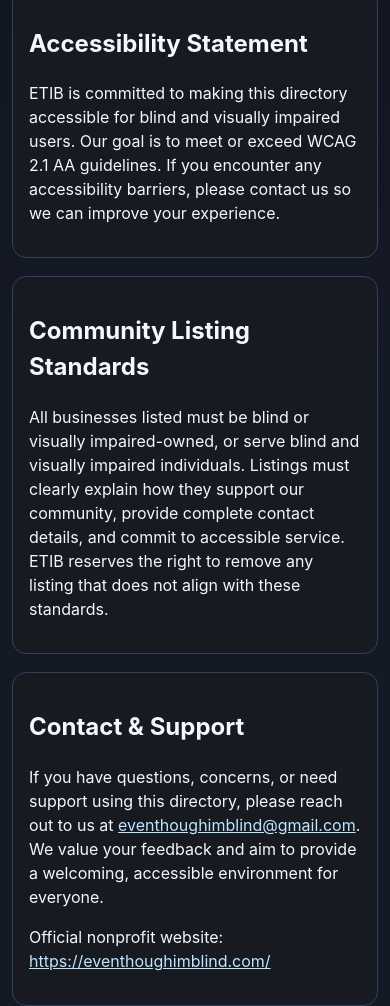
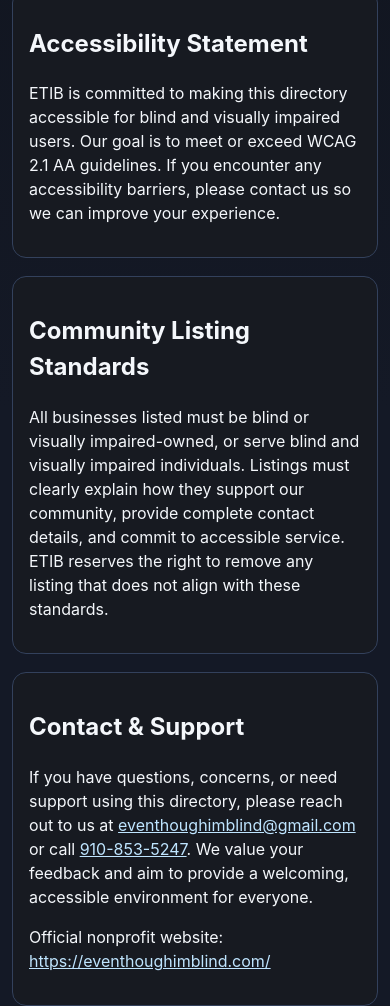
Before and after one commit to CazernyBussey/etib-community-connect, a plain HTML site: page public/legal.html in a window 390 px wide. Shown: the part 982-1988 px from the top of the page. Drawn offline with Linux system fonts and the light colour scheme.

Commit message:
Add ETIB contact phone number across directory contact sections

```diff
--- a/public/legal.html
+++ b/public/legal.html
@@ -49,7 +49,7 @@
     </section>
     <section id="support" class="panel" style="padding:16px; margin-top:18px;">
       <h1>Contact & Support</h1>
-      <p>If you have questions, concerns, or need support using this directory, please reach out to us at <a href="mailto:eventhoughimblind@gmail.com">eventhoughimblind@gmail.com</a>. We value your feedback and aim to provide a welcoming, accessible environment for everyone.</p>
+      <p>If you have questions, concerns, or need support using this directory, please reach out to us at <a href="mailto:eventhoughimblind@gmail.com">eventhoughimblind@gmail.com</a> or call <a href="tel:9108535247">910-853-5247</a>. We value your feedback and aim to provide a welcoming, accessible environment for everyone.</p>
       <p>Official nonprofit website: <a href="https://eventhoughimblind.com/" target="_blank" rel="noopener">https://eventhoughimblind.com/</a></p>
     </section>
   </main>
```
Also changed, not shown: public/index.html (+1 -0 lines).
